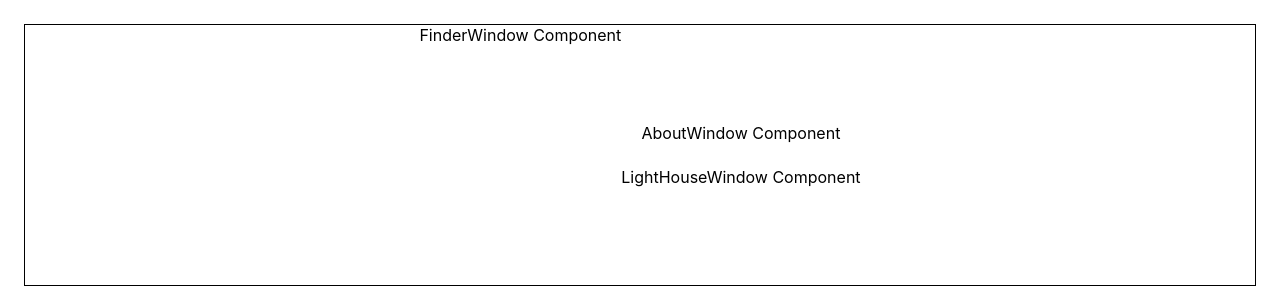
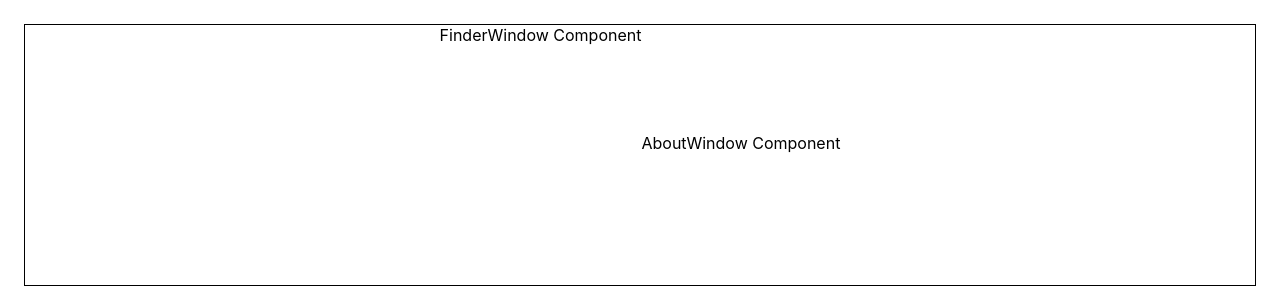
Before and after one commit to rephlax/new-portfolio, a React (Vite) app: page / in a window 1280 px wide. Shown: the top 287 px of the page. Built offline with nearby package versions, Linux system fonts and the light colour scheme.

Commit message:
Start of building the Lighthouse window (currently drawing a design)

```diff
--- a/src/components/MacOS/AboutWindow/AboutWindow.tsx
+++ b/src/components/MacOS/AboutWindow/AboutWindow.tsx
@@ -1,8 +1,9 @@
-import React, { FC, RefObject } from "react";
+import React, { FC, RefObject, ReactNode } from "react";
 import styles from "./AboutWindow.module.css";
 
 interface AboutWindowProps {
 	containerRef: RefObject<HTMLDivElement | null>;
+	children?: ReactNode;
 }
 
 const AboutWindow: FC<AboutWindowProps> = ({ containerRef }) => (
--- a/src/components/MacOS/FinderWindow/FinderWindow.tsx
+++ b/src/components/MacOS/FinderWindow/FinderWindow.tsx
@@ -1,8 +1,9 @@
-import React, { FC, RefObject } from "react";
+import React, { FC, RefObject, ReactNode } from "react";
 import styles from "./FinderWindow.module.css";
 
 interface FinderWindowProps {
 	containerRef: RefObject<HTMLDivElement | null>;
+	children?: ReactNode;
 }
 
 const FinderWindow: FC<FinderWindowProps> = ({ containerRef }) => (
--- a/src/components/MacOS/LightHouseWindow/LightHouseWindow.tsx
+++ b/src/components/MacOS/LightHouseWindow/LightHouseWindow.tsx
@@ -1,12 +1,16 @@
-import React, { FC, RefObject } from "react";
+import React, { FC, RefObject, ReactNode } from "react";
 import styles from "./LightHouseWindow.module.css";
 
 interface LightHouseWindowProps {
 	containerRef: RefObject<HTMLDivElement | null>;
+	children?: ReactNode;
 }
 
 const LightHouseWindow: FC<LightHouseWindowProps> = ({ containerRef }) => (
-	<div className={styles.LightHouseWindow}>LightHouseWindow Component</div>
+	<div className={styles.LightHouseWindow}>
+		<div id="topbar"></div>
+		<div id="content"></div>
+	</div>
 );
 
 export default LightHouseWindow;
```
